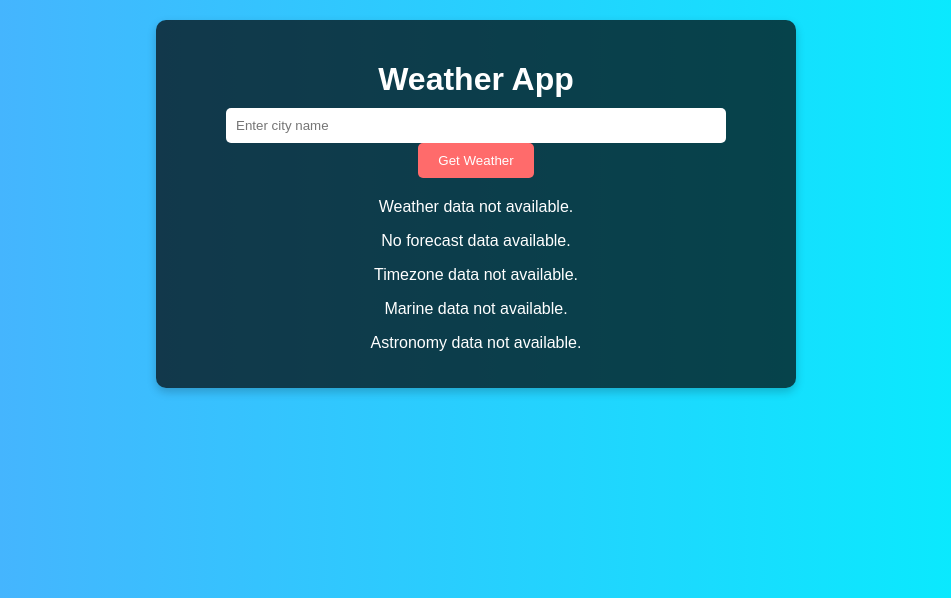
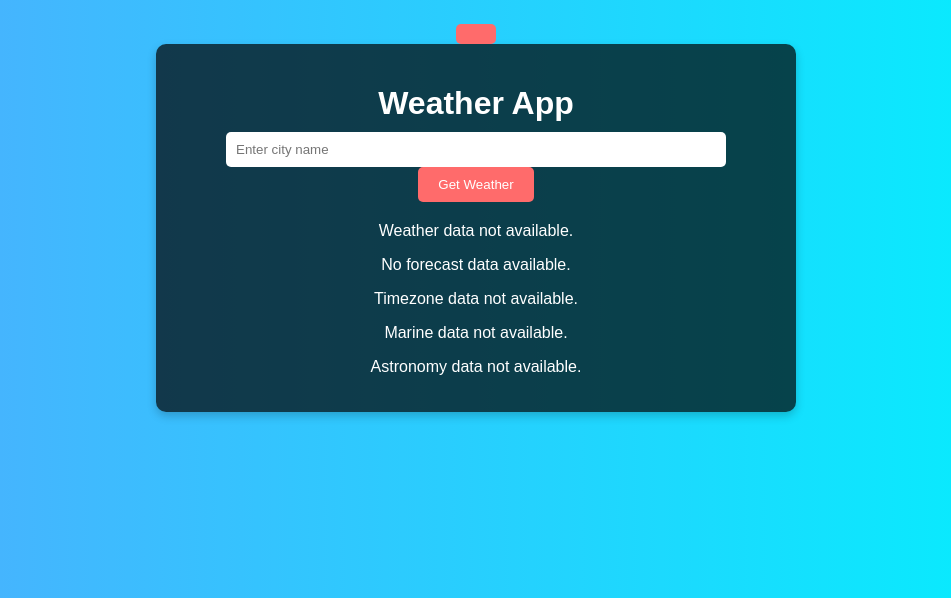
Before and after one commit to Ezepue/Weather-App, a Flask app: page / in a window 1280 px wide. Shown: the top 598 px of the page, without its empty margins (164-1115 px from the left). Run offline with Flask 3, Linux system fonts and the light colour scheme; data that the repository does not hold is empty; some libraries are stand-ins or nearby versions.

Commit message:
Weather API Web App

```diff
--- a/templates/index.html
+++ b/templates/index.html
@@ -4,70 +4,107 @@
     <meta charset="UTF-8">
     <meta name="viewport" content="width=device-width, initial-scale=1.0">
     <title>Weather App</title>
+
+    <!-- Weather Icons Library -->
+    <link rel="stylesheet" href="https://cdnjs.cloudflare.com/ajax/libs/weather-icons/2.0.10/css/weather-icons.min.css">
+
+    <!-- Custom Styles -->
     <link rel="stylesheet" href="{{ url_for('static', filename='style.css') }}">
+
+    <!-- JavaScript -->
+    <script defer src="{{ url_for('static', filename='script.js') }}"></script>
 </head>
 <body>
+
+    <button id="dark-mode-toggle"><i class="wi wi-moon-alt-new"></i></button>
+
     <div class="container">
         <h1>Weather App</h1>
-        <form method="POST">
-            <input type="text" name="city" placeholder="Enter city name" required>
-            <button type="submit">Get Weather</button>
+        <form method="POST" id="weather-form">
+            <div class="search-container">
+                <input type="text" name="city" id="city-input" placeholder="Enter city name" required>
+                <button type="submit"><i class="wi wi-day-sunny"></i> Get Weather</button>
+            </div>
+            <p id="loading-text" style="display: none;">Fetching weather data...</p>
         </form>
+
 
         {% if weather and weather.location and weather.current %}
             <div class="weather-info">
-                <h2>Current Weather in {{ weather.location.name }}, {{ weather.location.country }}</h2>
-                <p>Temperature: {{ weather.current.temp_c }}°C</p>
-                <p>Condition: {{ weather.current.condition.text }}</p>
-                {% if weather.current.air_quality %}
-                    <p>Air Quality Index: {{ weather.current.air_quality.pm2_5 }}</p>
-                {% else %}
-                    <p>Air Quality Data not available.</p>
-                {% endif %}
+                <h2><i class="wi wi-day-cloudy"></i> Current Weather in {{ weather.location.name }}, {{ weather.location.country }}</h2>
+                <div class="weather-card">
+                    <i class="wi wi-thermometer"></i>
+                    <p>Temperature: {{ weather.current.temp_c }}°C</p>
+                    <p>Condition: <i class="wi wi-{{ weather.current.condition.icon }}"></i> {{ weather.current.condition.text }}</p>
+
+                    {% if weather.current.air_quality %}
+                        <p><i class="wi wi-dust"></i> Air Quality Index: {{ weather.current.air_quality.pm2_5 }}</p>
+                    {% else %}
+                        <p>Air Quality Data not available.</p>
+                    {% endif %}
+                </div>
             </div>
         {% else %}
             <p>Weather data not available.</p>
         {% endif %}
 
+        <div class="section-spacing"></div>
+
         {% if forecast and forecast.forecast and forecast.forecast.forecastday %}
             <div class="forecast">
-                <h2>3-Day Forecast</h2>
+                <h2><i class="wi wi-day-sunny-overcast"></i> 3-Day Forecast</h2>
                 {% for day in forecast.forecast.forecastday %}
-                    <p>{{ day.date }} - {{ day.day.condition.text }}, High: {{ day.day.maxtemp_c }}°C, Low: {{ day.day.mintemp_c }}°C</p>
+                    <div class="weather-card">
+                        <p>{{ day.date }} - {{ day.day.condition.text }}</p>
+                        <p><i class="wi wi-hot"></i> High: {{ day.day.maxtemp_c }}°C | <i class="wi wi-snowflake-cold"></i> Low: {{ day.day.mintemp_c }}°C</p>
+                    </div>
                 {% endfor %}
             </div>
         {% else %}
             <p>No forecast data available.</p>
         {% endif %}
 
+        <div class="section-spacing"></div>
+
         {% if timezone and timezone.location %}
             <div class="timezone">
-                <h2>Timezone Info</h2>
-                <p>Local Time: {{ timezone.location.localtime }}</p>
+                <h2><i class="wi wi-time-3"></i> Timezone Info</h2>
+                <div class="weather-card">
+                    <p><i class="wi wi-time-6"></i> Local Time: {{ timezone.location.localtime }}</p>
+                </div>
             </div>
         {% else %}
             <p>Timezone data not available.</p>
         {% endif %}
 
+        <div class="section-spacing"></div>
+
         {% if marine and marine.forecast and marine.forecast.forecastday %}
             <div class="marine">
-                <h2>Marine Weather</h2>
-                <p>Wave Height: {{ marine.forecast.forecastday[0].day.maxtemp_c }} meters</p>
+                <h2><i class="wi wi-tsunami"></i> Marine Weather</h2>
+                <div class="weather-card">
+                    <p><i class="wi wi-windy"></i> Wave Height: {{ marine.forecast.forecastday[0].day.maxtemp_c }} meters</p>
+                </div>
             </div>
         {% else %}
             <p>Marine data not available.</p>
         {% endif %}
 
+        <div class="section-spacing"></div>
+
         {% if astronomy and astronomy.astronomy and astronomy.astronomy.astro %}
             <div class="astronomy">
-                <h2>Astronomy Data</h2>
-                <p>Sunrise: {{ astronomy.astronomy.astro.sunrise }}</p>
-                <p>Sunset: {{ astronomy.astronomy.astro.sunset }}</p>
-                <p>Moon Phase: {{ astronomy.astronomy.astro.moon_phase }}</p>
+                <h2><i class="wi wi-stars"></i> Astronomy Data</h2>
+                <div class="weather-card">
+                    <p><i class="wi wi-sunrise"></i> Sunrise: {{ astronomy.astronomy.astro.sunrise }}</p>
+                    <p><i class="wi wi-sunset"></i> Sunset: {{ astronomy.astronomy.astro.sunset }}</p>
+                    <p><i class="wi wi-moon-alt-waning-crescent-4"></i> Moon Phase: {{ astronomy.astronomy.astro.moon_phase }}</p>
+                </div>
             </div>
         {% else %}
             <p>Astronomy data not available.</p>
         {% endif %}
     </div>
+
 </body>
 </html>
```
